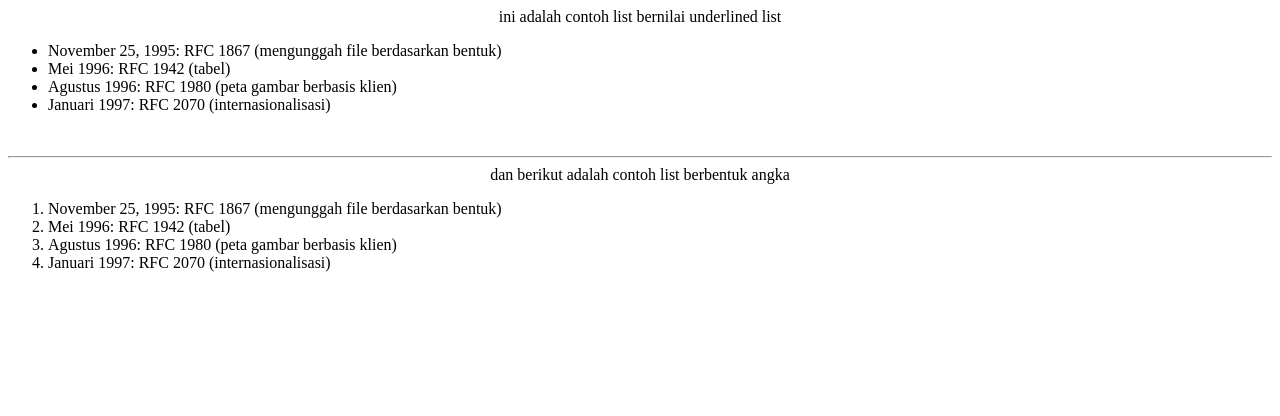
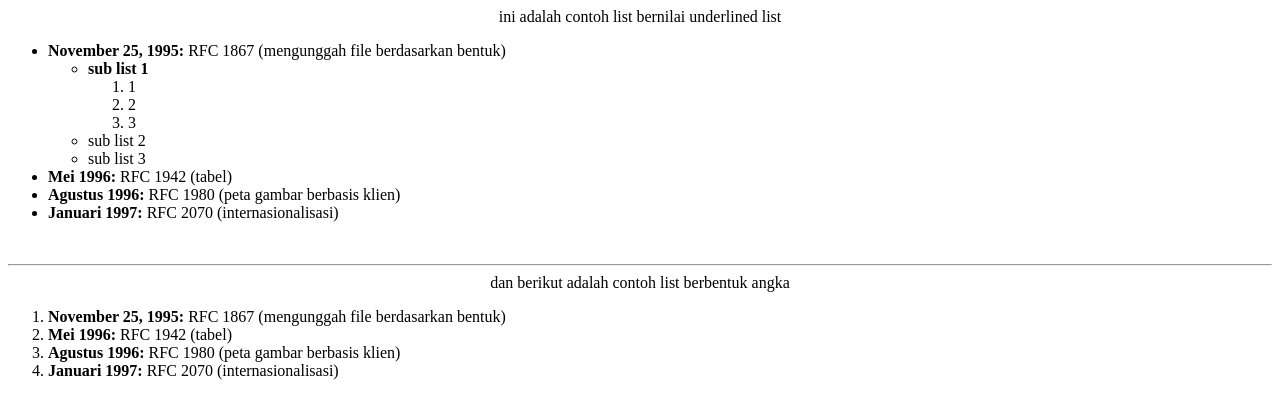
Before and after one commit to adezevi61/1.-belajar-HTML_Dasar, a plain HTML site: page indexlist.html in a window 1280 px wide. Drawn offline with Linux system fonts and the light colour scheme.

Commit message:
memodifikasi lagi  isi indexlist.html

```diff
--- a/indexlist.html
+++ b/indexlist.html
@@ -8,19 +8,31 @@
 <body>
     <center>ini adalah contoh list bernilai underlined list</center>
     <ul>
-        <li>November 25, 1995: RFC 1867 (mengunggah file berdasarkan bentuk)</li>
-        <li>Mei 1996: RFC 1942 (tabel)</li>
-        <li>Agustus 1996: RFC 1980 (peta gambar berbasis klien)</li>
-        <li>Januari 1997: RFC 2070 (internasionalisasi)</li>
+        <li><b>November 25, 1995:</b> RFC 1867 (mengunggah file berdasarkan bentuk)
+            <ul>
+                <li><b>sub list 1</b>
+                    <ol>
+                        <li>1</li>
+                        <li>2</li>
+                        <li>3</li>
+                    </ol>
+                </li>
+                <li>sub list 2</li>
+                <li>sub list 3</li>
+            </ul>
+        </li>
+        <li><b>Mei 1996:</b> RFC 1942 (tabel)</li>
+        <li><b>Agustus 1996:</b> RFC 1980 (peta gambar berbasis klien)</li>
+        <li><b>Januari 1997:</b> RFC 2070 (internasionalisasi)</li>
     </ul>
     <br><hr>
     <center>dan berikut adalah contoh list berbentuk angka</center>
 
     <ol>
-        <li>November 25, 1995: RFC 1867 (mengunggah file berdasarkan bentuk)</li>
-        <li>Mei 1996: RFC 1942 (tabel)</li>
-        <li>Agustus 1996: RFC 1980 (peta gambar berbasis klien)</li>
-        <li>Januari 1997: RFC 2070 (internasionalisasi)</li>
+        <li><b>November 25, 1995:</b> RFC 1867 (mengunggah file berdasarkan bentuk)</li>
+        <li><b>Mei 1996:</b> RFC 1942 (tabel)</li>
+        <li><b>Agustus 1996:</b> RFC 1980 (peta gambar berbasis klien)</li>
+        <li><b>Januari 1997:</b> RFC 2070 (internasionalisasi)</li>
     </ol>
 </body>
 </html>
```
